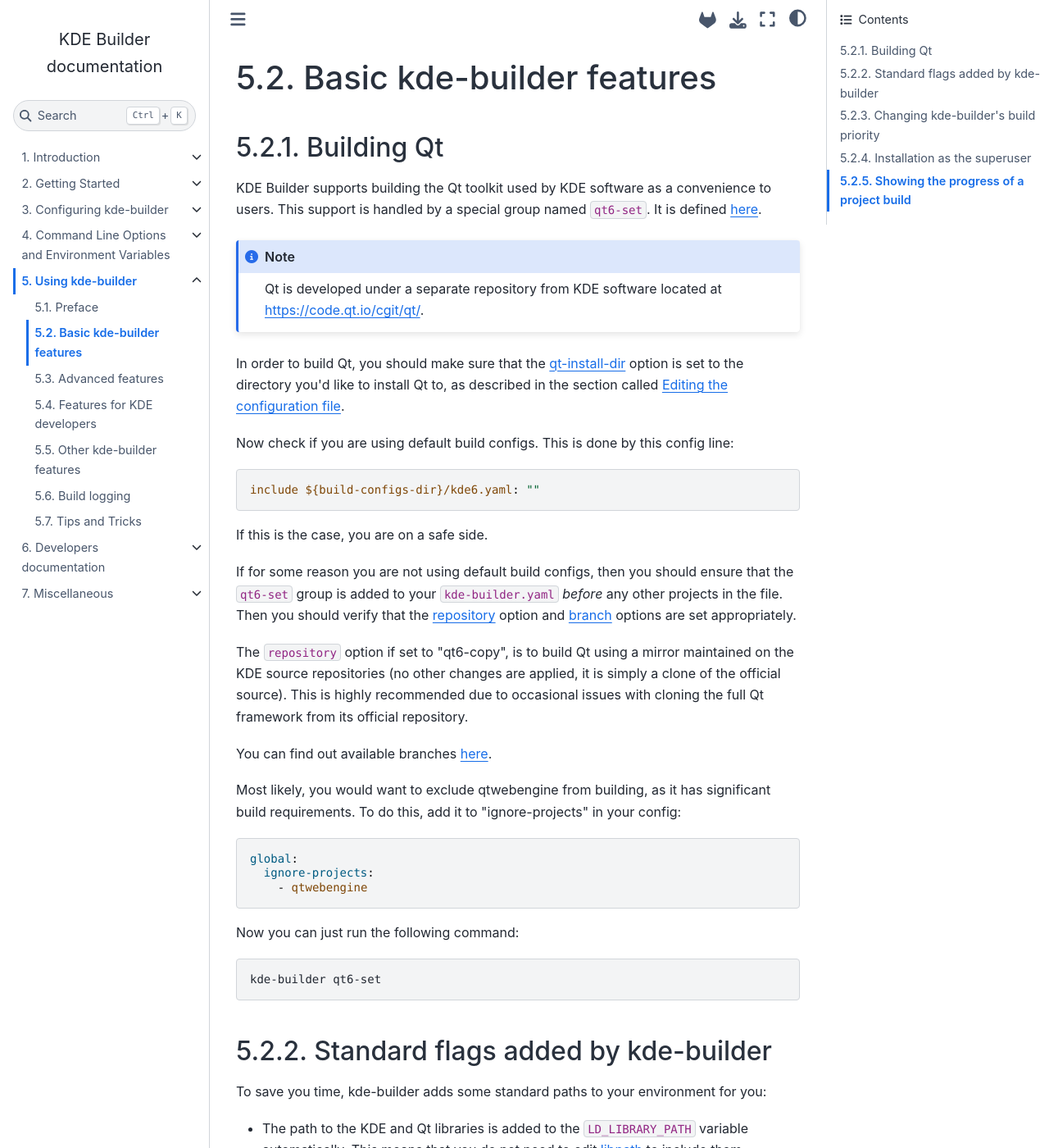
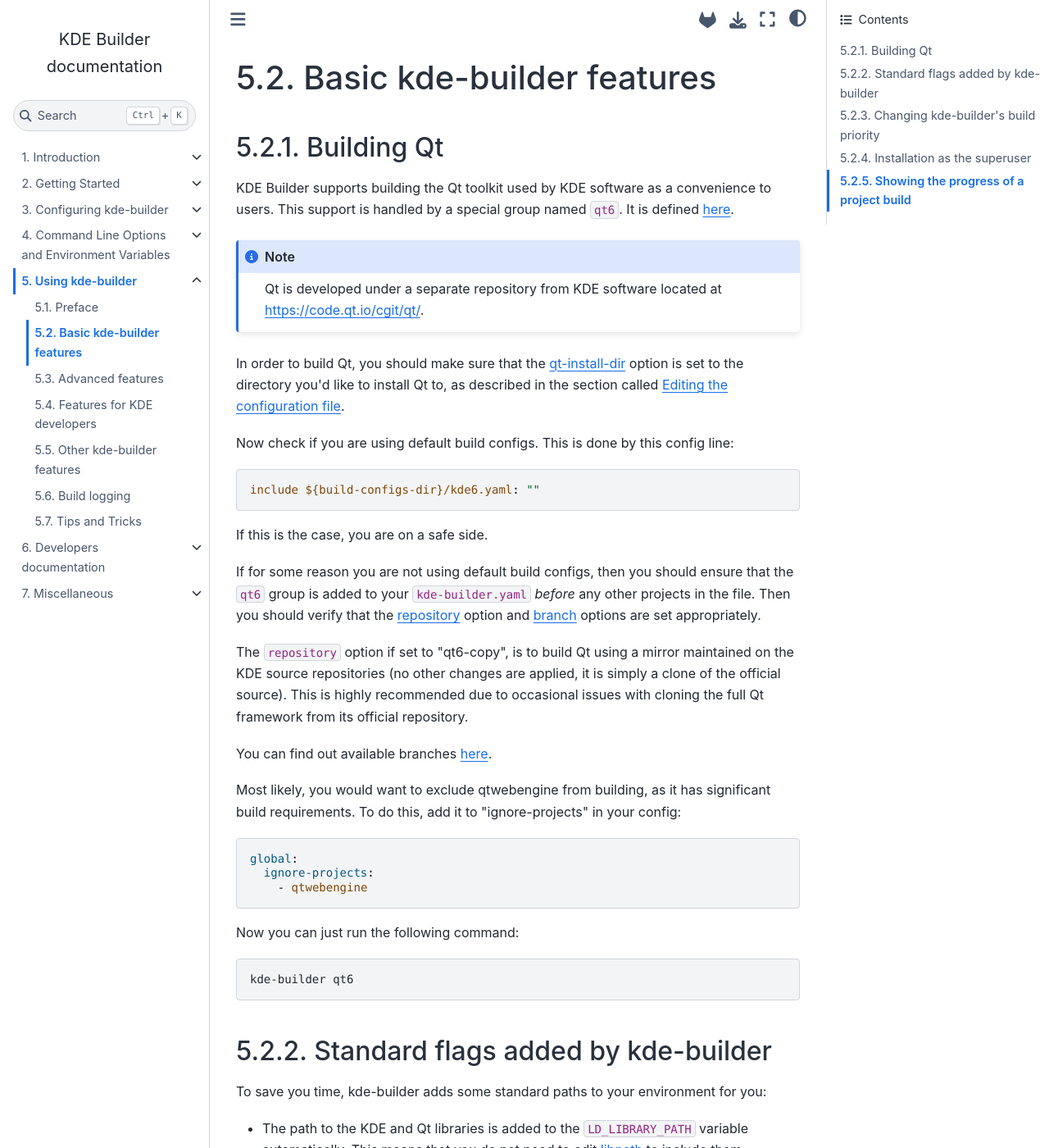
Before and after one commit to KDE/kde-builder, a Sphinx documentation site: the page built from doc/using-kde-builder/basic-features.md, in a window 1280 px wide and 1400 px high. Shown: the whole window at 82% size. Built offline with Sphinx 7.4.7 and the Sphinx Book theme 1.1.4, drawn with Linux system fonts in a browser that asks for light colours.

Commit message:
Replace deprecated qt6-set selector

````diff
--- a/doc/using-kde-builder/basic-features.md
+++ b/doc/using-kde-builder/basic-features.md
@@ -6,7 +6,7 @@
 
 KDE Builder supports building the Qt toolkit used by KDE software as a
 convenience to users. This support is handled by a special group
-named `qt6-set`. It is defined [here](https://invent.kde.org/sysadmin/repo-metadata/-/blob/master/build-configs/qt6.yaml?ref_type=heads).
+named `qt6`. It is defined [here](https://invent.kde.org/sysadmin/repo-metadata/-/blob/master/build-configs/qt6.yaml?ref_type=heads).
 
 ```{note}
 Qt is developed under a separate repository from KDE software located at
@@ -26,7 +26,7 @@
 If this is the case, you are on a safe side.
 
 If for some reason you are not using default build configs, then you should ensure that
-the `qt6-set` group is added to your `kde-builder.yaml` _before_ any other projects in the file.
+the `qt6` group is added to your `kde-builder.yaml` _before_ any other projects in the file.
 Then you should verify that the [repository](#conf-repository) option and
 [branch](#conf-branch) options are set appropriately.
 
@@ -50,7 +50,7 @@
 Now you can just run the following command:
 
 ```bash
-kde-builder qt6-set
+kde-builder qt6
 ```
 
 (kde-builder-std-flags)=
````
Also changed, not shown: doc/using-kde-builder/other-features.md (+1 -1 lines), 2 other files.
